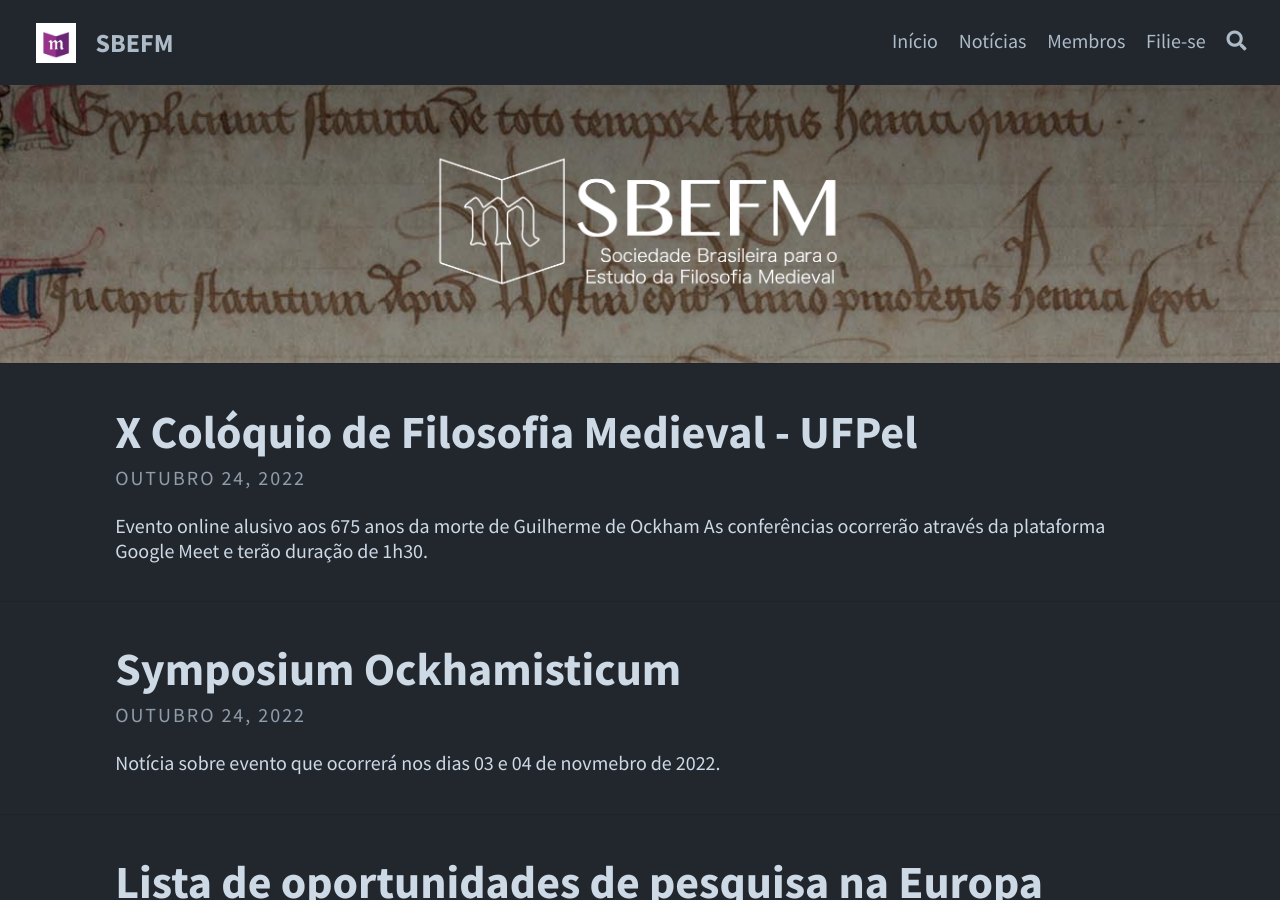
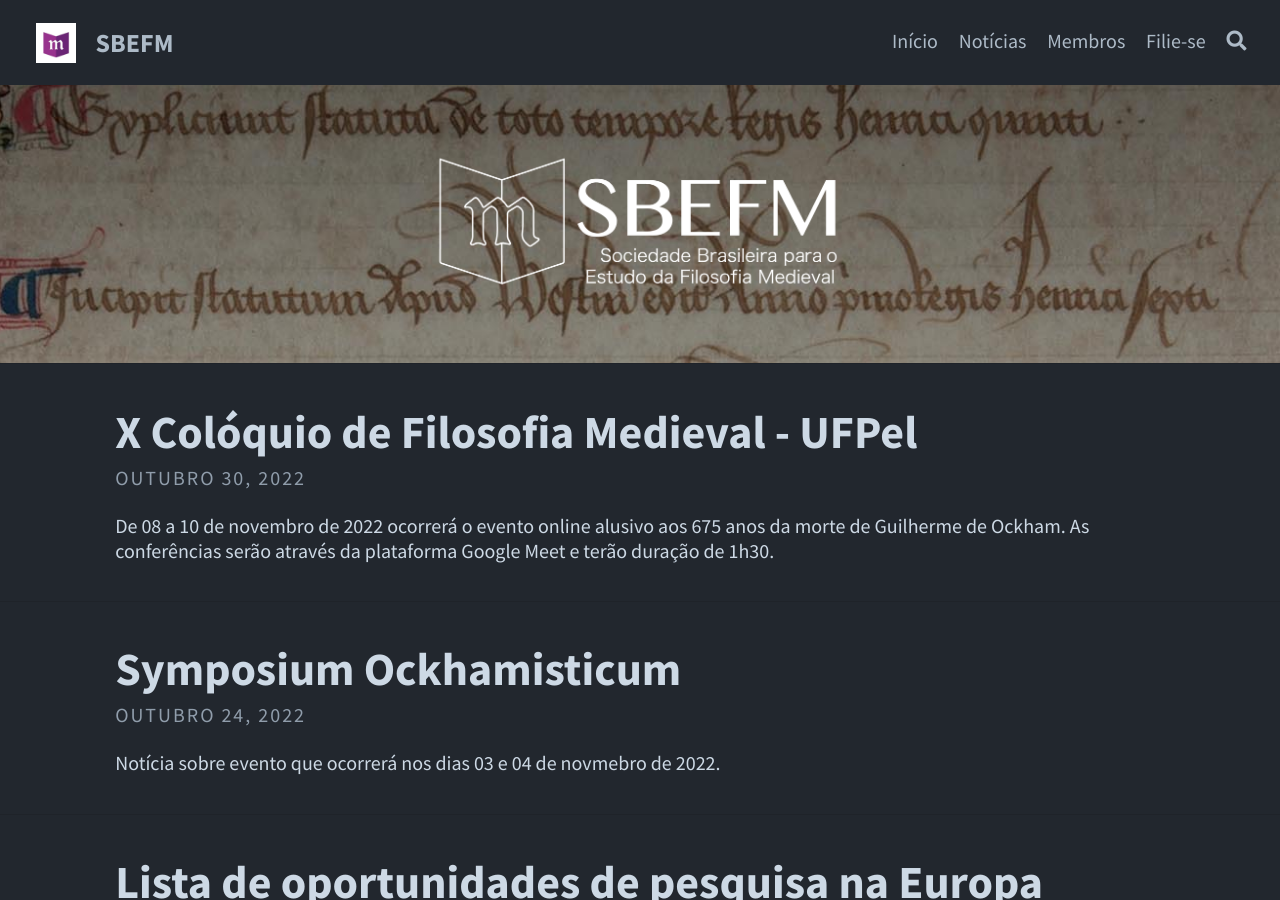
Before and after one commit to nap-o/sbefm, a Jekyll site: the page built from noticias/index.html, in a window 1280 px wide and 900 px high. Built offline with Jekyll 4.4.1, drawn with Linux system fonts in a browser that asks for light colours; the list of posts is cut into pages by our own code.

Commit message:
post novo 30-10-2022 - x coloquio ufpel- arrumando

```diff
--- a/_posts/2022-10-24-x-coloquio-ufpel.md
+++ b/_posts/2022-10-30-x-coloquio-ufpel.md
@@ -8,8 +8,8 @@ title: X Colóquio de Filosofia Medieval - UFPel
 permalink: /x-coloquio-ufpel/
 ---
 
-<p>Evento online alusivo aos 675 anos da morte de Guilherme de Ockham</p>
-<p>As conferências ocorrerão através da plataforma Google Meet e terão duração de 1h30.</p>
+<p>De 08 a 10 de novembro de 2022 ocorrerá o evento online alusivo aos 675 anos da morte de Guilherme de Ockham.</p>
+<p>As conferências serão através da plataforma Google Meet e terão duração de 1h30.</p>
 
 #### X Colóquio de Filosofia Medieval - UFPel
 <p>Data: 08 a 10 de novembro de 2022</p>
```
